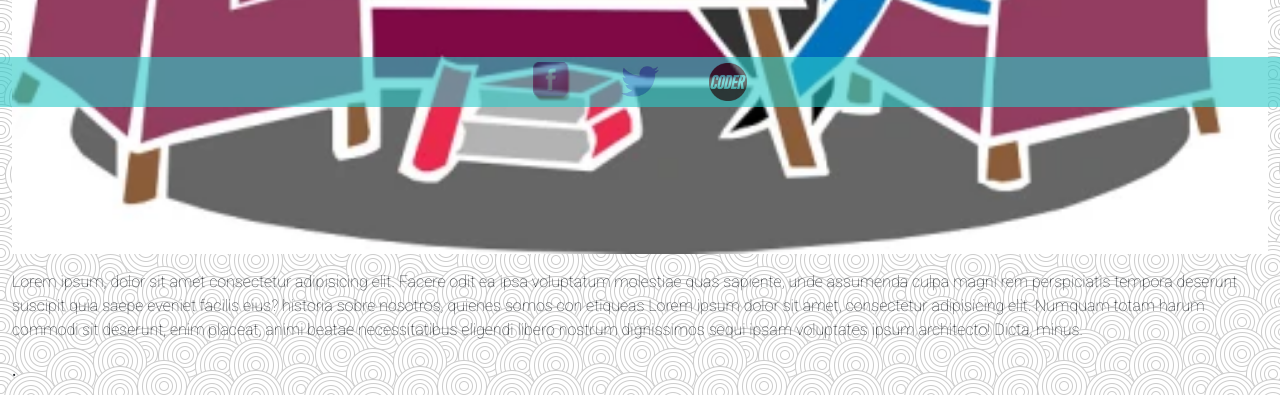
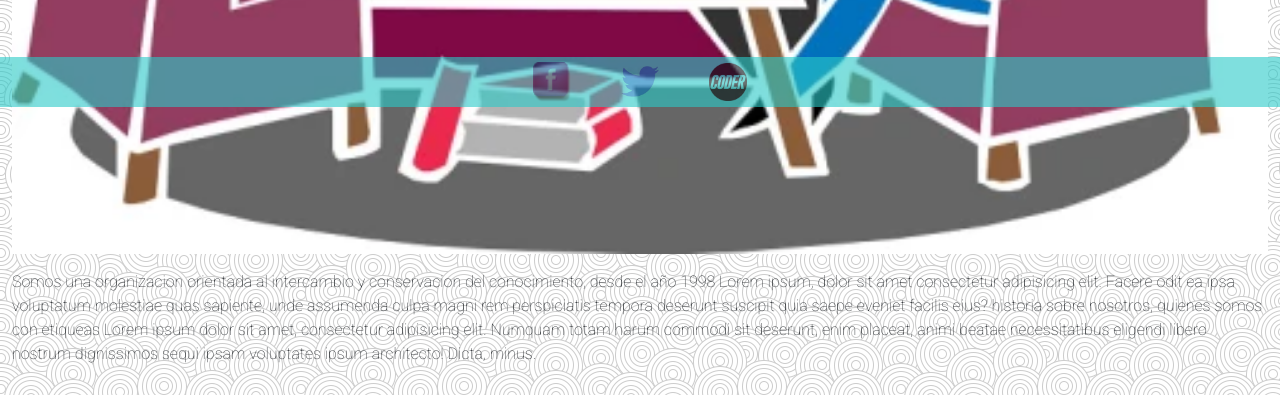
Before and after one commit to JojoUrbina/-Blog-Intercambio-de-libros, a website: page Secciones/Nosotros.html in a window 1280 px wide. Shown: the part 693-1088 px from the top of the page. Drawn offline with nearby package versions, Linux system fonts and the light colour scheme; files that its build step writes are made by us from their sources; a web font is replaced by a local one.

Commit message:
se actualizo  -nosotros-

```diff
--- a/Secciones/Nosotros.html
+++ b/Secciones/Nosotros.html
@@ -56,7 +56,7 @@
             <article class="row my-3 d-flex justify-content-center ">
                 <img  src="../img/nosotrosheader.webp" alt="Grupo de personas" class="w-100 ">
             </article>
-            <p>Lorem ipsum, dolor sit amet consectetur adipisicing elit. Facere odit ea ipsa voluptatum molestiae quas sapiente, unde assumenda culpa magni rem perspiciatis tempora deserunt suscipit quia saepe eveniet facilis eius? historia sobre nosotros, quienes somos con etiqueas Lorem ipsum dolor sit amet,
+            <p>Somos una organizacion orientada al intercambio y conservacion del conocimiento, desde el año 1998 Lorem ipsum, dolor sit amet consectetur adipisicing elit. Facere odit ea ipsa voluptatum molestiae quas sapiente, unde assumenda culpa magni rem perspiciatis tempora deserunt suscipit quia saepe eveniet facilis eius? historia sobre nosotros, quienes somos con etiqueas Lorem ipsum dolor sit amet,
         consectetur adipisicing elit. Numquam totam harum commodi sit deserunt, enim placeat,
         animi beatae necessitatibus eligendi libero nostrum dignissimos sequi ipsam voluptates ipsum architecto! Dicta, minus. <b></b> <strong></strong></p>.
         </div>
```
